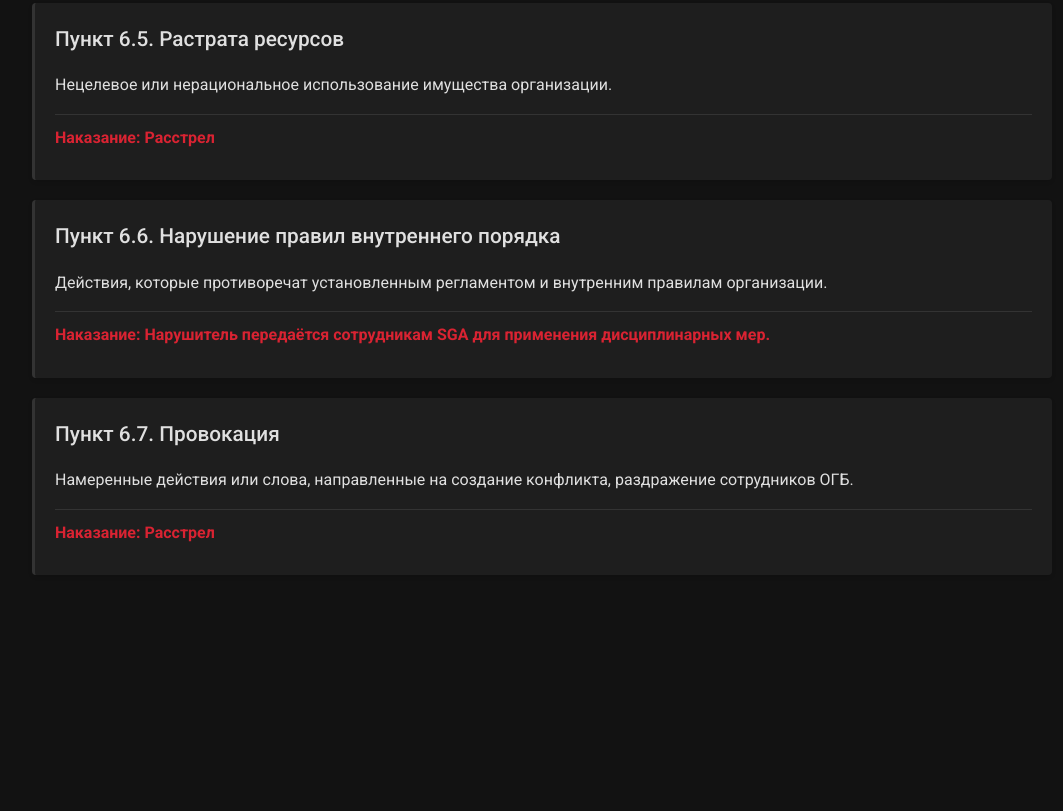
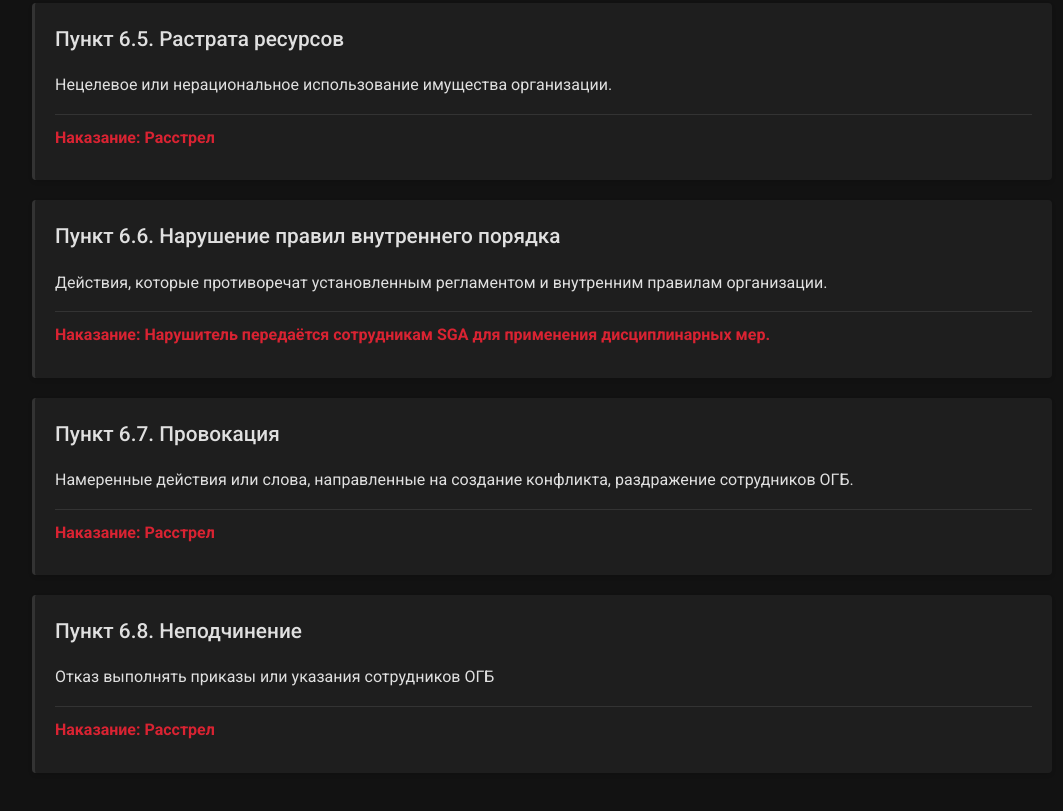
Before and after one commit to Gambitka/Ne-yvazaem-personal, a plain HTML site: page index.html in a window 1280 px wide. Shown: the part 5442-6253 px from the top of the page, without its empty margins (98-1161 px from the left). Before the commit the page ends 6057 px from the top, so only its background shows below. Drawn offline with nearby package versions, Linux system fonts and the light colour scheme.

Commit message:
Update index.html

```diff
--- a/index.html
+++ b/index.html
@@ -308,6 +308,12 @@
 <p>Намеренные действия или слова, направленные на создание конфликта, раздражение сотрудников ОГБ.</p>
 <p class="punishment">Наказание: Расстрел</p>
                 </article>
+
+                <article id="article6-5" class="codex-article">
+                    <h3>Пункт 6.8. Неподчинение</h3>
+<p>Отказ выполнять приказы или указания сотрудников ОГБ</p>
+<p class="punishment">Наказание: Расстрел</p>
+                </article>
             </section>
         </main>
     </div>
```
